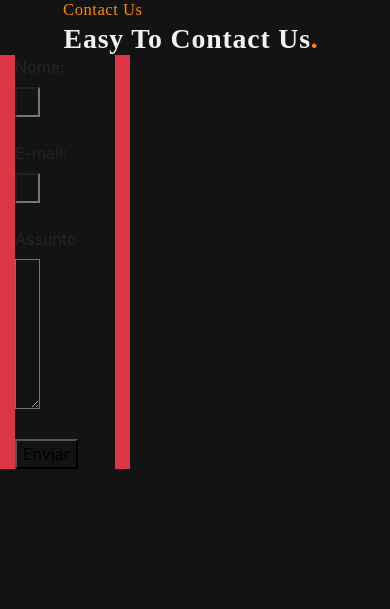
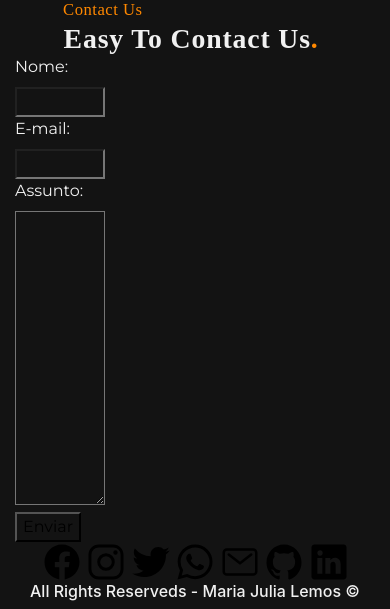
Before and after one commit to mrjulia22/Landing_Page_Downstairs, a plain HTML site: page index.html in a window 390 px wide. Shown: the part 3955-4564 px from the top of the page. Before the commit the page ends 4424 px from the top, so only its background shows below. Drawn offline with nearby package versions, Linux system fonts and the light colour scheme.

Commit message:
add footer com icons and copy

```diff
--- a/css/style.css
+++ b/css/style.css
@@ -18,3 +18,20 @@
     font-family: 'Montserrat', sans-serif;
     color: var(--gray-color);
 }
+
+.form-apperence {
+    border-color: var(--gray-color);
+    padding: 0%;
+}
+
+.form-apperence textarea button {
+    border-color: var(--gray-color);
+}
+
+.footer-background {
+    background-color: var(--gray-color);
+}
+
+.copy {
+    color: var(--gray-color);
+}
--- a/index.html
+++ b/index.html
@@ -2,6 +2,7 @@
 <html lang="pt-br">
 
 <!--HEAD-->
+
 <head>
   <!--DEFAULT-->
   <meta charset="utf-8">
@@ -13,11 +14,12 @@
 
   <!--BOOTSTRAP STYLESHEET-->
   <link rel="stylesheet" href="https://stackpath.bootstrapcdn.com/bootstrap/4.1.3/css/bootstrap.min.css"
-  integrity="sha384-MCw98/SFnGE8fJT3GXwEOngsV7Zt27NXFoaoApmYm81iuXoPkFOJwJ8ERdknLPMO" crossorigin="anonymous">
+    integrity="sha384-MCw98/SFnGE8fJT3GXwEOngsV7Zt27NXFoaoApmYm81iuXoPkFOJwJ8ERdknLPMO" crossorigin="anonymous">
 
-  </head>
+</head>
 <!--//HEAD-->
 <!--BODY-->
+
 <body>
   <!--NAV-->
   <nav class="navbar navbar-expand-lg navbar-dark py-0 px-5 sticky-top">
@@ -27,12 +29,13 @@
     </a>
 
     <!--RESPONSIVE-->
-    <button class="navbar-toggler" type="button" data-toggle="collapse" data-target="#conteudoNavbarSuportado" aria-controls="conteudoNavbarSuportado" aria-expanded="false" aria-label="Alterna navegação">
+    <button class="navbar-toggler" type="button" data-toggle="collapse" data-target="#conteudoNavbarSuportado"
+      aria-controls="conteudoNavbarSuportado" aria-expanded="false" aria-label="Alterna navegação">
       <span class="navbar-toggler-icon"></span>
     </button>
     <!--//RESPONSIVE-->
 
-    <div class="collapse navbar-collapse" id="conteudoNavbarSuportado">
+    <div class="collapse navbar-collapse text-center p-0 m-0" id="conteudoNavbarSuportado">
 
       <!--LISTA DESORDENADA-->
       <ul class="navbar-nav mr-0 ml-auto">
@@ -60,18 +63,6 @@
           <a class="nav-link" href="#">Contact</a>
         </li>
         <!--//CONTACT BUTTON-->
-
-        <li class="nav-item dropdown">
-          <a class="nav-link dropdown-toggle" href="#" id="navbarDropdown" role="button" data-toggle="dropdown" aria-haspopup="true" aria-expanded="false">
-            Dropdown
-          </a>
-          <div class="dropdown-menu" aria-labelledby="navbarDropdown">
-            <a class="dropdown-item" href="#">Ação</a>
-            <a class="dropdown-item" href="#">Outra ação</a>
-            <div class="dropdown-divider"></div>
-            <a class="dropdown-item" href="#">Algo mais aqui</a>
-          </div>
-        </li>
 
         <!--LUA-->
         <a class="nav-item active pr-5 py-1" href="#">
@@ -173,7 +164,7 @@
       </div>
     </div>
   </div>
-    <!--//CARROSSEL-->
+  <!--//CARROSSEL-->
 
   <!--TITLE VALUE-->
   <div class="container-fluid">
@@ -263,26 +254,79 @@
   <!--FORM-->
   <div class="container-fluid">
     <div class="row">
-      <div class="col-4 bg-danger">
-        <form>
-          <label for="nome">Nome:</label> <br>
+      <div class="col align-content-center">
+        <form class="form-apperence txt-value">
+          <label for="nome">Nome:</label><br>
           <input type="text" id="nome" onkeyup="validaNome()">
           <div id="txtNome"></div>
-          <br>
-          <label for="email">E-mail:</label> <br>
+          <label for="email">E-mail:</label><br>
           <input type="email" id="email" onkeyup="validaEmail()">
           <div id="txtEmail"></div>
-          <br>
-          <label for="assunto:">Assunto</label><br>
-          <textarea name="assunto" id="assunto" cols="21" rows="6" onkeyup="validaAssunto()"></textarea>
+          <label for="assunto:">Assunto:</label><br>
           <div id="txtAssunto"></div>
-          <br>
+          <textarea name="assunto" id="assunto" cols="30" rows="12" onkeyup="validaAssunto()"></textarea><br>
           <button class="button" onclick="enviar()" onmousemove="botaoZoom()" onmouseout="botaoNormal()">Enviar</button>
-      </form>
+        </form>
       </div>
     </div>
   </div>
   <!--//FORM-->
+
+  <!--FOOTER-->
+  <div class="container-fluid ">
+    <div class="row">
+      <div class="col d-flex justify-content-center py-xl-4">
+
+        <footer>
+
+          <a href="#">
+            <img src="assets/img/icon/facebook.svg" width="40px">
+          </a>
+
+          <a href="#">
+            <img src="assets/img/icon/instagram.svg" width="40px">
+          </a>
+
+          <a href="#">
+            <img src="assets/img/icon/twitter.svg" width="40px">
+          </a>
+
+          <a href="#">
+            <img src="assets/img/icon/whatsapp.svg" width="40px">
+          </a>
+
+          <a href="#">
+            <img src="assets/img/icon/mail.svg" width="40px">
+          </a>
+
+          <a href="#">
+            <img src="assets/img/icon/github.svg" width="40px">
+          </a>
+
+          <a href="#">
+            <img src="assets/img/icon/linkedin.svg" width="40px">
+          </a>
+
+        </footer>
+
+      </div>
+    </div>
+  </div>
+
+  <div class="container-fluid">
+    <div class="row">
+      <div class="col d-flex justify-content-center copy">
+        <h6>
+          All Rights Reserveds - Maria Julia Lemos &copy;
+        </h6>
+      </div>
+    </div>
+  </div>
+  <!--//FOOTER-->
+
+  <!--SCRIPT JS-->
+  <script src="js/script.js"></script>
+  <!--//SCRIPT JS-->
 
   <!--SCRIPT JS BOOTSTRAP-->
   <script src="https://code.jquery.com/jquery-3.3.1.slim.min.js"
@@ -296,10 +340,6 @@
     crossorigin="anonymous"></script>
   <!--//SCRIPT JS BOOTSTRAP-->
 
-  <!--SCRIPT JS-->
-  <script src="js/script.js"></script>
-  <!--//SCRIPT JS-->
-
 </body>
 <!--//BODY-->
 
```
Also changed, not shown: js/script.js (+6 -6 lines), assets/img/icon/facebook.svg (added), assets/img/icon/github.svg (added), assets/img/icon/instagram.svg (added), assets/img/icon/linkedin.svg (added), assets/img/icon/mail.svg (added), assets/img/icon/twitter.svg (added), assets/img/icon/whatsapp.svg (added), assets/img/icon/youtube.svg (added).
